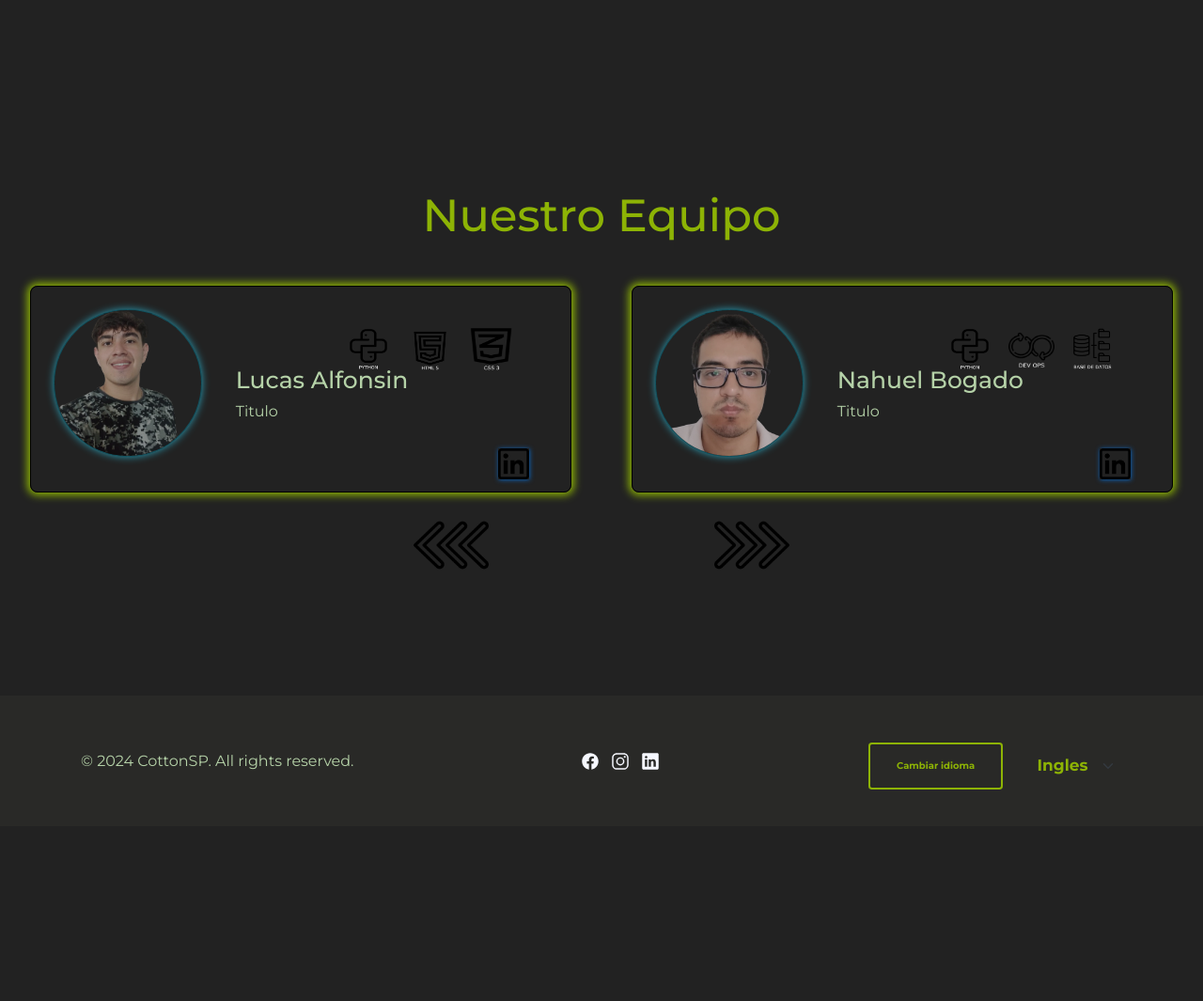
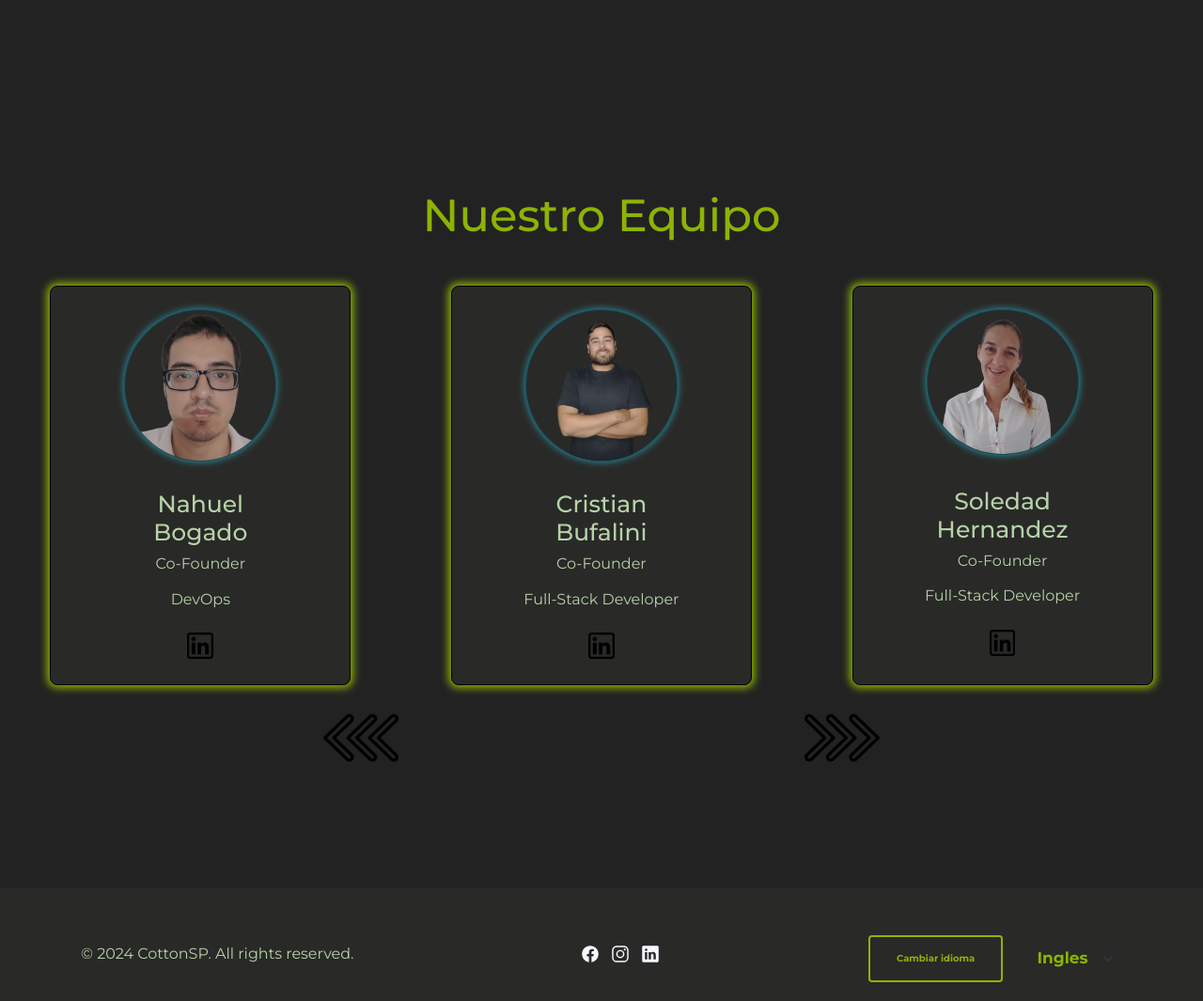
Before and after one commit to Naza42/CottonSP-Web, a Django app: template templates/quienes_somos.html in a window 1280 px wide. Shown: the part 1195-2260 px from the top of the page at 94% size. Before the commit the page ends 2035 px from the top, so only its background shows below. Run offline with Django 4.2, Linux system fonts and the light colour scheme; the template is opened without the code that fills it, so the values that code supplies are empty; some libraries are stand-ins or nearby versions.

Commit message:
Comit New card team

```diff
--- a/static/css/about.css
+++ b/static/css/about.css
@@ -127,23 +127,25 @@ h3{
   }
 
   .tarjeta {
-    flex: 0 0 45%;
+    flex: 0 0 25%;
     box-sizing: border-box;
-    margin: 1em 2.5%;
+    flex-direction: column;
+    margin: 1em 4.166%;
     padding: 1.5em;
     border: 1px solid black;
+    background-color: #292927;
     box-shadow: 0px 0px 8px 3px #8db305;
     border-radius: 8px;
     display: flex;
-    align-items: start;
+    align-items: center;
   }
 
   .tarjetaImg {
-    width: 30%;
+    border: 1px solid black;
+    border-radius: 60%;
+    justify-content: center;
+    width: 60%;
     height: auto;
-    border: 1px solid black;
-    border-radius: 50%;
-
     img{
         width: 100%;
         border-radius: 50%;
@@ -156,36 +158,35 @@ h3{
     padding: 20px;
     width: 70%;
     height: 100%;
-  }
-
-  .tarjetaAreas {
-    height: 35%;
-    width: 100%;
     display: flex;
-    justify-content: end;
-    margin-bottom: 1%;
-    img{height: auto;width: 15%;margin-right: 1em;}
+    flex-direction: column;
+    justify-content: center;
+    align-items: center;
+    text-align: center;
+    margin: 0.1em;
+    padding: 0.1em;
   }
 
   .tarjetaInfo{
-    height: 49%;
+    height: auto;
     width: 100%;
-    margin-bottom: 1%;
-    margin-left: 1em;
+    padding: 0.5em 0 0 0;
+    margin: 1em 0;
     display: flex;
     flex-direction: column;
-    justify-content:end;
+    justify-content:center;
   }
 
   .tarjetaRedes {
     max-height: 20%;
-    width: 10%;
+    width: 15%;
     height: 10%;
-    margin-left: 90%;
+    margin: 0;
+    padding: 0;
     display: flex;
-    justify-content: end;
-    align-items: end;
-    img{width: 100%;height: 100%; margin-bottom: -2em;;box-shadow: 0 0 5px 0.5px #0a66c2};
+    align-items: center;
+    justify-content: center;
+    img{width: 100%;height: 100%; margin: 0;};
     img:hover{cursor: pointer;transform: scale(1.1);}
   }
 
@@ -198,7 +199,7 @@ h3{
 
   .btnCarousel{
     display: flex;
-    width: 50%;
+    width: 80%;
     justify-content:space-around;
     button:hover{cursor: pointer;transform: scale(1.1);}
   }
--- a/static/js/carousel.js
+++ b/static/js/carousel.js
@@ -1,6 +1,3 @@
-document.addEventListener('DOMContentLoaded', function() {
-  console.log('Script cargado correctamente');
-
 document.querySelector('#tarjetasCarrusel').addEventListener('click', function(event) {
   console.log('Evento de clic detectado');
   // Puedes mantener el código existente para manejar el clic de los botones
@@ -13,9 +10,9 @@ document.addEventListener('DOMContentLoaded', function() {
 
  // Iniciar el avance automático cada 1 minuto
  setInterval(function() {
+  console.log("Start")
   siguienteTarjeta();
   }, 15000);  // 60000 milisegundos = 1 minuto
-});
 
 let currentIndex = 0;
 const tarjetasWrapper = document.querySelector('.tarjetas-wrapper');
@@ -27,8 +24,8 @@ function mostrarTarjetas(index) {
 }
 
 function siguienteTarjeta() {
-  const tarjetasVisibles = window.innerWidth <= 768 ? 1 : 2; // Ajusta según tus necesidades
-  if (currentIndex < (tarjetas.length - 1) / tarjetasVisibles) {
+const tarjetasVisibles = window.innerWidth <= 768 ? 11 : 3; // Ajusta según tus necesidades
+if (currentIndex < tarjetasVisibles) {
   currentIndex++;
 } else {
   currentIndex = 0;
@@ -37,11 +34,11 @@ function siguienteTarjeta() {
 }
 
 function anteriorTarjeta() {
-  const tarjetasVisibles = window.innerWidth <= 768 ? 1 : 2; // Ajusta según tus necesidades
+const tarjetasVisibles = window.innerWidth <= 768 ? 1 : 3; // Ajusta según tus necesidades
 if (currentIndex > 0) {
   currentIndex--;
 } else {
-    currentIndex = (tarjetas.length - 1) / tarjetasVisibles;
+  currentIndex = tarjetasVisibles;
 }
 mostrarTarjetas(currentIndex);
 }
--- a/templates/carousel.html
+++ b/templates/carousel.html
@@ -8,20 +8,16 @@
       <!-- Tarjeta 1 -->
       <div class="tarjeta">
         <div class="tarjetaImg">
-          <img src="{% static 'img/equipo/AlfonsinLucas.png' %}" alt="Imagen 1">
+          <img src="{% static 'img/equipo/BogadoNahuel.png' %}" alt="Imagen 1">
         </div>
         <div class="contenido">
-          <div class="tarjetaAreas">
-            <img src="{% static 'img/areas/PY.png' %}" alt="Imagen 1">
-            <img src="{% static 'img/areas/HTML.png' %}" alt="Imagen 1">
-            <img src="{% static 'img/areas/CSS.png' %}" alt="Imagen 1">
-          </div>
           <div class="tarjetaInfo">
-            <h1>Lucas Alfonsin</h1>
-            <p>Titulo</p>
+            <h1>Nahuel Bogado</h1>
+            <p>Co-Founder</p>
+            <p>DevOps</p>
           </div>
           <div class="tarjetaRedes">
-            <a href="https://www.linkedin.com/in/lucas-alfonsin-developer/" target="_blank" title="Linkedin"><img src="{% static 'img/IN.png' %}" alt=""></a>
+            <a href="https://www.linkedin.com/" target="_blank" title="Linkedin"><img src="{% static 'img/IN.png' %}" alt=""></a>
           </div>
         </div>
       </div>
@@ -29,17 +25,30 @@
       <!-- Tarjeta 2 -->
       <div class="tarjeta">
         <div class="tarjetaImg">
-          <img src="{% static 'img/equipo/BogadoNahuel.png' %}" alt="Imagen 1">
+          <img src="{% static 'img/equipo/BufaliniCristian.png' %}" alt="Imagen 1">
         </div>
         <div class="contenido">
-          <div class="tarjetaAreas">
-            <img src="{% static 'img/areas/PY.png' %}" alt="Imagen 1">
-            <img src="{% static 'img/areas/DO.png' %}" alt="Imagen 1">
-            <img src="{% static 'img/areas/BD.png' %}" alt="Imagen 1">
+          <div class="tarjetaInfo">
+            <h1>Cristian Bufalini</h1>
+            <p>Co-Founder</p>
+            <p>Full-Stack Developer</p>
           </div>
+          <div class="tarjetaRedes">
+            <a href="https://ar.linkedin.com/in/cristian-bufalini" target="_blank" title="Linkedin"><img src="{% static 'img/IN.png' %}" alt=""></a>
+          </div>
+        </div>
+      </div>
+
+      <!-- Tarjeta 3 -->
+      <div class="tarjeta">
+        <div class="tarjetaImg">
+          <img src="{% static 'img/equipo/HernandezSoledad.png' %}" alt="Imagen 1">
+        </div>
+        <div class="contenido">
           <div class="tarjetaInfo">
-            <h1>Nahuel Bogado</h1>
-            <p>Titulo</p>
+            <h1>Soledad Hernandez</h1>
+            <p>Co-Founder</p>
+            <p>Full-Stack Developer</p>
           </div>
           <div class="tarjetaRedes">
             <a href="https://www.linkedin.com/" target="_blank" title="Linkedin"><img src="{% static 'img/IN.png' %}" alt=""></a>
@@ -47,44 +56,19 @@
         </div>
       </div>
 
-      <!-- Tarjeta 3 -->
-      <div class="tarjeta">
-        <div class="tarjetaImg">
-          <img src="{% static 'img/equipo/BufaliniCristian.png' %}" alt="Imagen 1">
-        </div>
-        <div class="contenido">
-          <div class="tarjetaAreas">
-            <img src="{% static 'img/areas/BD.png' %}" alt="Imagen 1">
-            <img src="{% static 'img/areas/PY.png' %}" alt="Imagen 1">
-            <img src="{% static 'img/areas/HTML.png' %}" alt="Imagen 1">
-          </div>
-          <div class="tarjetaInfo">
-            <h1>Cristian Bufalini</h1>
-            <p>Titulo</p>
-          </div>
-          <div class="tarjetaRedes">
-            <a href="https://ar.linkedin.com/in/cristian-bufalini" target="_blank" title="Linkedin"><img src="{% static 'img/IN.png' %}" alt=""></a>
-          </div>
-        </div>
-      </div>
-
       <!-- Tarjeta 4 -->
       <div class="tarjeta">
         <div class="tarjetaImg">
-          <img src="{% static 'img/equipo/ElizondoLuca.png' %}" alt="Imagen 1">
+          <img src="{% static 'img/equipo/InglantMatias.png' %}" alt="Imagen 1">
         </div>
         <div class="contenido">
-          <div class="tarjetaAreas">
-            <img src="{% static 'img/areas/PY.png' %}" alt="Imagen 1">
-            <img src="{% static 'img/areas/HTML.png' %}" alt="Imagen 1">
-            <img src="{% static 'img/areas/CSS.png' %}" alt="Imagen 1">
-          </div>
           <div class="tarjetaInfo">
-            <h1>Lucas Elizondo</h1>
-            <p>Titulo</p>
+            <h1>Matias Inglant</h1>
+            <p>Co-Founder</p>
+            <p>Full-Stack Developer</p>
           </div>
           <div class="tarjetaRedes">
-            <a href="https://www.linkedin.com/in/lucaelizondo" target="_blank" title="Linkedin"><img src="{% static 'img/IN.png' %}" alt=""></a>
+            <a href="https://www.linkedin.com/in/matias-inglant/" target="_blank" title="Linkedin"><img src="{% static 'img/IN.png' %}" alt=""></a>
           </div>
         </div>
       </div>
@@ -95,14 +79,10 @@
           <img src="{% static 'img/equipo/FogarEze.png' %}" alt="Imagen 1">
         </div>
         <div class="contenido">
-          <div class="tarjetaAreas">
-            <img src="{% static 'img/areas/PY.png' %}" alt="Imagen 1">
-            <img src="{% static 'img/areas/HTML.png' %}" alt="Imagen 1">
-            <img src="{% static 'img/areas/CSS.png' %}" alt="Imagen 1">
-          </div>
           <div class="tarjetaInfo">
             <h1>Eze Fogar</h1>
-            <p>Titulo</p>
+            <p>Co-Founder</p>
+            <p>Full-Stack Developer</p>
           </div>
           <div class="tarjetaRedes">
             <a href="https://www.linkedin.com/in/ezenicofogar/" target="_blank" title="Linkedin"><img src="{% static 'img/IN.png' %}" alt=""></a>
@@ -113,17 +93,13 @@
       <!-- Tarjeta 6 -->
       <div class="tarjeta">
         <div class="tarjetaImg">
-          <img src="{% static 'img/equipo/HernandezSoledad.png' %}" alt="Imagen 1">
+          <img src="{% static 'img/equipo/NavarroJulian.png' %}" alt="Imagen 1">
         </div>
         <div class="contenido">
-          <div class="tarjetaAreas">
-            <img src="{% static 'img/areas/RRHH.png' %}" alt="Imagen 1">
-            <img src="{% static 'img/areas/UIUX.png' %}" alt="Imagen 1">
-            <img src="{% static 'img/areas/AC.png' %}" alt="Imagen 1">
-          </div>
           <div class="tarjetaInfo">
-            <h1>Soledad Hernandez</h1>
-            <p>Titulo</p>
+            <h1>Julian Navarro</h1>
+            <p>Co-Founder</p>
+            <p>Full-Stack Developer</p>
           </div>
           <div class="tarjetaRedes">
             <a href="https://www.linkedin.com/" target="_blank" title="Linkedin"><img src="{% static 'img/IN.png' %}" alt=""></a>
@@ -134,20 +110,16 @@
       <!-- Tarjeta 7 -->
       <div class="tarjeta">
         <div class="tarjetaImg">
-          <img src="{% static 'img/equipo/InglantMatias.png' %}" alt="Imagen 1">
+          <img src="{% static 'img/equipo/ValeroIvan.png' %}" alt="Imagen 1">
         </div>
         <div class="contenido">
-          <div class="tarjetaAreas">
-            <img src="{% static 'img/areas/PY.png' %}" alt="Imagen 1">
-            <img src="{% static 'img/areas/HTML.png' %}" alt="Imagen 1">
-            <img src="{% static 'img/areas/CSS.png' %}" alt="Imagen 1">
-          </div>
           <div class="tarjetaInfo">
-            <h1>Matias Inglant</h1>
-            <p>Titulo</p>
+            <h1>Ivan Valero</h1>
+            <p>Systems Analyst</p>
+            <p>Full-Stack Developer</p>
           </div>
           <div class="tarjetaRedes">
-            <a href="https://www.linkedin.com/in/matias-inglant/" target="_blank" title="Linkedin"><img src="{% static 'img/IN.png' %}" alt=""></a>
+            <a href="https://www.linkedin.com/" target="_blank" title="Linkedin"><img src="{% static 'img/IN.png' %}" alt=""></a>
           </div>
         </div>
       </div>
@@ -155,20 +127,15 @@
       <!-- Tarjeta 8 -->
       <div class="tarjeta">
         <div class="tarjetaImg">
-          <img src="{% static 'img/equipo/NavarroJulian.png' %}" alt="Imagen 1">
+          <img src="{% static 'img/equipo/AlfonsinLucas.png' %}" alt="Imagen 1">
         </div>
         <div class="contenido">
-          <div class="tarjetaAreas">
-            <img src="{% static 'img/areas/PY.png' %}" alt="Imagen 1">
-            <img src="{% static 'img/areas/HTML.png' %}" alt="Imagen 1">
-            <img src="{% static 'img/areas/CSS.png' %}" alt="Imagen 1">
-          </div>
           <div class="tarjetaInfo">
-            <h1>Julian Navarro</h1>
-            <p>Titulo</p>
+            <h1>Lucas Alfonsin</h1>
+            <p>Developer</p>
           </div>
           <div class="tarjetaRedes">
-            <a href="https://www.linkedin.com/" target="_blank" title="Linkedin"><img src="{% static 'img/IN.png' %}" alt=""></a>
+            <a href="https://www.linkedin.com/in/lucas-alfonsin-developer/" target="_blank" title="Linkedin"><img src="{% static 'img/IN.png' %}" alt=""></a>
           </div>
         </div>
       </div>
@@ -179,14 +146,9 @@
           <img src="{% static 'img/equipo/NazarenmoRolon.png' %}" alt="Imagen 1">
         </div>
         <div class="contenido">
-          <div class="tarjetaAreas">
-            <img src="{% static 'img/areas/PY.png' %}" alt="Imagen 1">
-            <img src="{% static 'img/areas/HTML.png' %}" alt="Imagen 1">
-            <img src="{% static 'img/areas/CSS.png' %}" alt="Imagen 1">
-          </div>
           <div class="tarjetaInfo">
             <h1>Rolon Nazarenmo</h1>
-            <p>Titulo</p>
+            <p>Developer</p>
           </div>
           <div class="tarjetaRedes">
             <a href="https://www.linkedin.com/in/carlos-nazareno-rolon-543a98208/" target="_blank" title="Linkedin"><img src="{% static 'img/IN.png' %}" alt=""></a>
@@ -197,20 +159,15 @@
       <!-- Tarjeta 10 -->
       <div class="tarjeta">
         <div class="tarjetaImg">
-          <img src="{% static 'img/equipo/ValeroIvan.png' %}" alt="Imagen 1">
+          <img src="{% static 'img/equipo/ElizondoLuca.png' %}" alt="Imagen 1">
         </div>
         <div class="contenido">
-          <div class="tarjetaAreas">
-            <img src="{% static 'img/areas/JS.png' %}" alt="Imagen 1">
-            <img src="{% static 'img/areas/SM.png' %}" alt="Imagen 1">
-            <img src="{% static 'img/areas/UIUX.png' %}" alt="Imagen 1">
-          </div>
           <div class="tarjetaInfo">
-            <h1>Ivan Valero</h1>
-            <p>Desarrollador Full-Stack</p>
+            <h1>Lucas Elizondo</h1>
+            <p>Developer</p>
           </div>
           <div class="tarjetaRedes">
-            <a href="https://www.linkedin.com/" target="_blank" title="Linkedin"><img src="{% static 'img/IN.png' %}" alt=""></a>
+            <a href="https://www.linkedin.com/in/lucaelizondo" target="_blank" title="Linkedin"><img src="{% static 'img/IN.png' %}" alt=""></a>
           </div>
         </div>
       </div>
@@ -221,14 +178,10 @@
           <img src="{% static 'img/equipo/VillalbaJuan.png' %}" alt="Imagen 1">
         </div>
         <div class="contenido">
-          <div class="tarjetaAreas">
-            <img src="{% static 'img/areas/MK.png' %}" alt="Imagen 1">
-            <img src="{% static 'img/areas/HTML.png' %}" alt="Imagen 1">
-            <img src="{% static 'img/areas/CSS.png' %}" alt="Imagen 1">
-          </div>
           <div class="tarjetaInfo">
             <h1>Juan Villalba</h1>
-            <p>Titulo</p>
+            <p>Developer</p>
+            <p>Marketing</p>
           </div>
           <div class="tarjetaRedes">
             <a href="https://ar.linkedin.com/in/juan-carlos-villalba-070259173" target="_blank" title="Linkedin"><img src="{% static 'img/IN.png' %}" alt=""></a>
```
Also changed, not shown: other parts of static/css/about.css (+0 -35 lines). Lines whose indentation alone changed are shown as unchanged.
